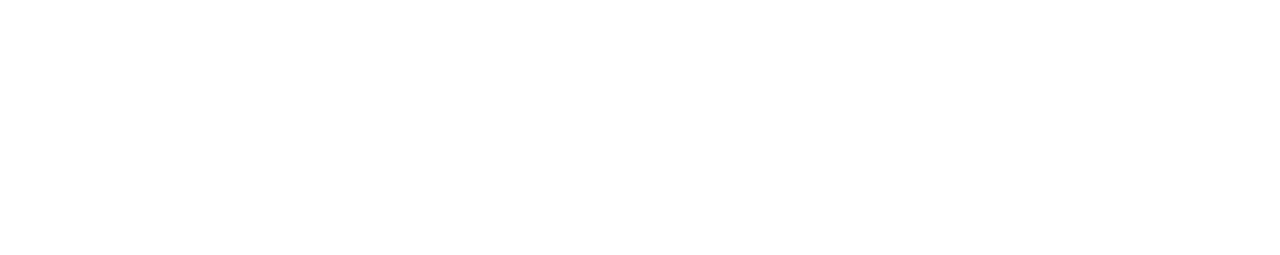
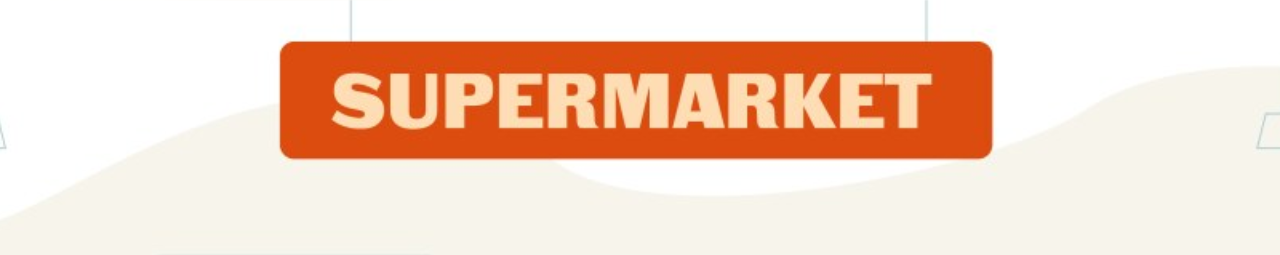
Before and after one commit to Tehreem-Javed/Supermarket-Queuing-System-Simulator, a plain HTML site: page queuing_cal.html in a window 1280 px wide. Shown: the top 255 px of the page. Drawn offline with Linux system fonts and the light colour scheme; the site is published under a folder, as on GitHub Pages, so addresses that start at the root find nothing.

Commit message:
fix paths of files

```diff
--- a/queuing_cal.html
+++ b/queuing_cal.html
@@ -7,10 +7,10 @@
     <style>
         body {
             font-family: Arial, sans-serif;
-    background-image: url(/background.jpg); /* Path to your background image */
-    background-size: cover; /* Makes sure the image covers the entire screen */
-    background-position: center; /* Ensures the image is centered */
-    background-attachment: fixed; /* Keeps the background fixed when scrolling */
+    background-image: url(background.jpg);
+    background-size: cover;
+    background-position: center;
+    background-attachment: fixed;
     color: #333;
     display: flex;
     justify-content: center;
@@ -26,7 +26,7 @@
             border-radius: 8px;
             text-align: center;
             padding: 20px;
-            background-color: rgba(255, 255, 255, 0.9); /* Semi-transparent background */
+            background-color: rgba(255, 255, 255, 0.9);
             border-radius: 10px;
             box-shadow: 0 4px 8px rgba(0, 0, 0, 0.1);
             width: 80%;
@@ -67,6 +67,6 @@
         <button id="mgn">M/G/n</button>
     </div>
 
-    <script src="/queuing_cal.js"></script>
+    <script src="queuing_cal.js"></script>
 </body>
 </html>
```
